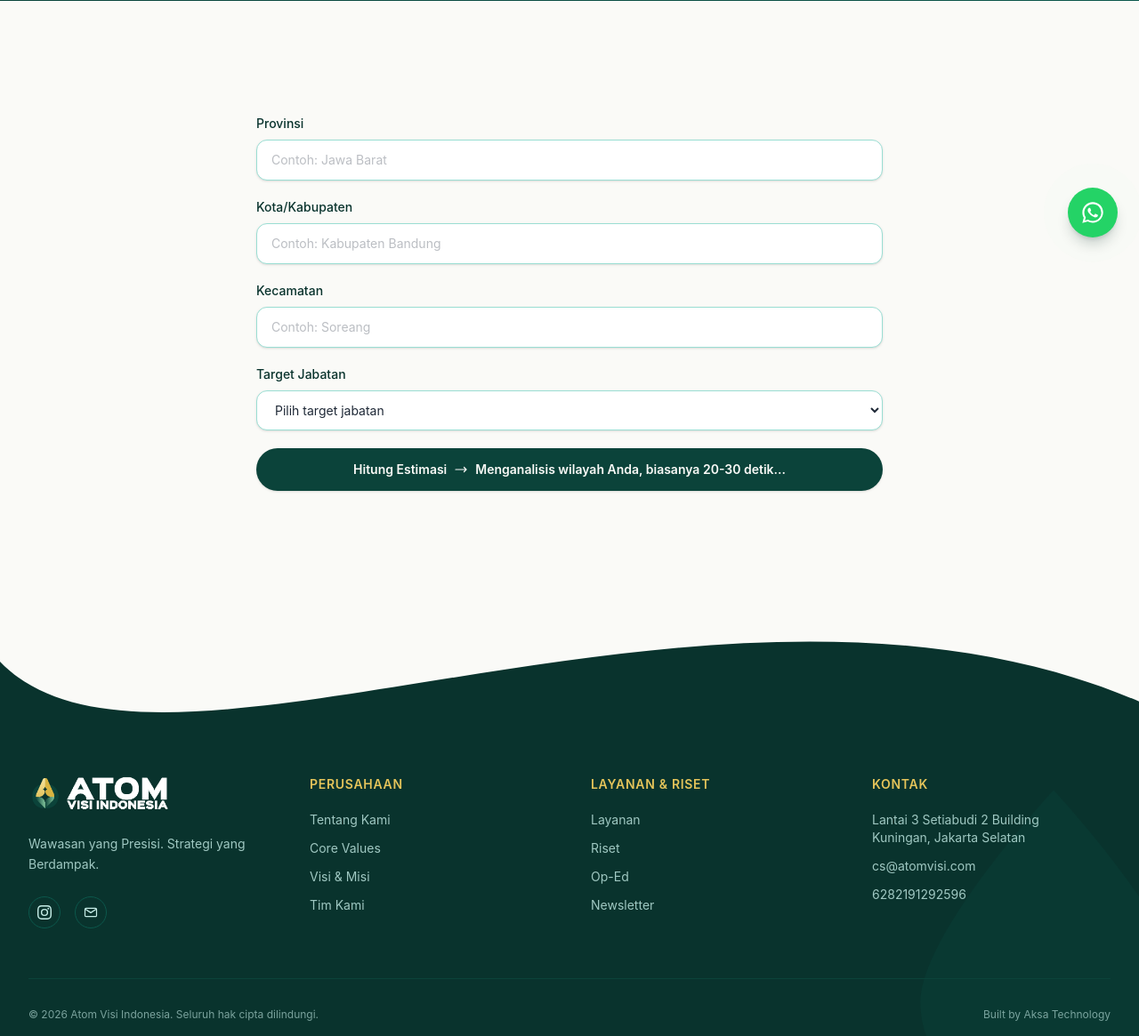
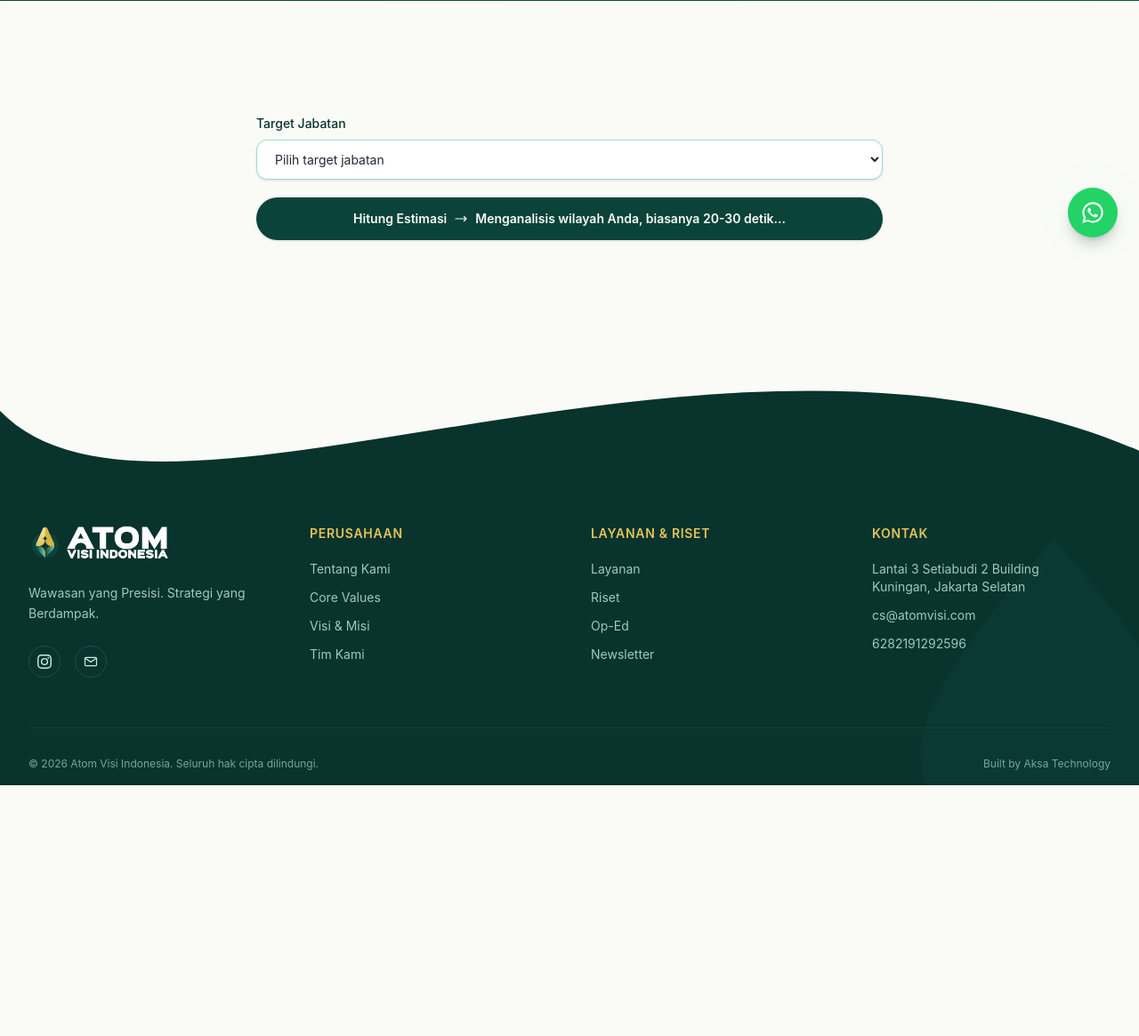
Before and after one commit to joko-slamet/atomvisi.com, a Laravel app: page /id/kalkulator-politik in a window 1280 px wide. Shown: the part 509-1674 px from the top of the page at 89% size. After the commit the page ends 1392 px from the top, so only its background shows below. Run offline with Laravel 12, Linux system fonts and the light colour scheme; data comes from the database, SQL or seed files in the repository; style sheets or scripts are compiled from the project's sources; parts of the project's set-up code (start-up, migrations or seed data) failed here and were passed over; some libraries are stand-ins or nearby versions.

Commit message:
refactor: remove kecamatan field from political calculator to support gubernatorial level analysis

```diff
--- a/app/Livewire/PoliticalCalculator.php
+++ b/app/Livewire/PoliticalCalculator.php
@@ -12,17 +12,14 @@
 
 class PoliticalCalculator extends Component
 {
+    #[Validate('required|in:gubernur,walikota,bupati,caleg')]
+    public string $target_jabatan = '';
+
     #[Validate('required|string|max:100')]
     public string $provinsi = '';
 
-    #[Validate('required|string|max:100')]
+    #[Validate('required_unless:target_jabatan,gubernur|string|max:100')]
     public string $kota = '';
-
-    #[Validate('required|string|max:100')]
-    public string $kecamatan = '';
-
-    #[Validate('required|in:gubernur,walikota,bupati,caleg')]
-    public string $target_jabatan = '';
 
     // Honeypot: hidden from real visitors via CSS, bots tend to fill every field.
     public string $website = '';
@@ -39,6 +36,13 @@
     public function mount(): void
     {
         $this->renderedAt = now()->timestamp;
+    }
+
+    public function updatedTargetJabatan(): void
+    {
+        if ($this->target_jabatan === 'gubernur') {
+            $this->kota = '';
+        }
     }
 
     public function submit(PoliticalCalculatorAnalyzer $analyzer): void
@@ -84,7 +88,6 @@
             $this->result = $analyzer->generate(
                 $this->provinsi,
                 $this->kota,
-                $this->kecamatan,
                 $this->target_jabatan,
                 $ip,
             );
@@ -97,7 +100,7 @@
 
     public function resetForm(): void
     {
-        $this->reset(['provinsi', 'kota', 'kecamatan', 'target_jabatan', 'website', 'submitted', 'result', 'errorMessage']);
+        $this->reset(['target_jabatan', 'provinsi', 'kota', 'website', 'submitted', 'result', 'errorMessage']);
         $this->mount();
     }
 
--- a/app/Models/PoliticalCalculatorSubmission.php
+++ b/app/Models/PoliticalCalculatorSubmission.php
@@ -9,7 +9,6 @@
     protected $fillable = [
         'provinsi',
         'kota',
-        'kecamatan',
         'target_jabatan',
         'jumlah_penduduk',
         'jumlah_pemilih_potensial',
@@ -41,4 +40,9 @@
             default => $this->target_jabatan,
         };
     }
+
+    public function getRegionLabelAttribute(): string
+    {
+        return $this->kota ? "{$this->kota}, {$this->provinsi}" : $this->provinsi;
+    }
 }
--- a/lang/en.json
+++ b/lang/en.json
@@ -37,7 +37,6 @@
     "Coba Sekarang": "Try Now",
     "Contoh: Jawa Barat": "Example: West Java",
     "Contoh: Kabupaten Bandung": "Example: Bandung Regency",
-    "Contoh: Soreang": "Example: Soreang",
     "Core Values": "Core Values",
     "Core Values ATOM": "Core Values ATOM",
     "Dapatkan estimasi jumlah pemilih, strategi pemenangan, dan roadmap 1 tahun untuk wilayah target Anda, didukung AI.": "Get an estimate of voter numbers, winning strategy, and a 1-year roadmap for your target region, powered by AI.",
@@ -89,7 +88,6 @@
     "Kami meyakini bahwa kekuatan analisis tidak berarti tanpa pemahaman lanskap, dan data tidak bernilai tanpa objektivitas. Begitu pula strategi tidak akan efektif tanpa integrasi menyeluruh antara teori, lapangan, dan dinamika kepentingan. Oleh karena itu, kami membangun pendekatan yang menyinergikan seluruh elemen tersebut ke dalam kerangka intelijen yang utuh, yang mampu menembus lapisan data, mengurai kompleksitas konteks, dan memberi arah yang jelas bagi pengambil keputusan.": "We believe that analytical strength means little without an understanding of the landscape, and that data holds no value without objectivity. Likewise, strategy cannot be effective without thorough integration of theory, fieldwork, and the dynamics of interest. That is why we build an approach that synergizes all these elements into a complete intelligence framework, one capable of cutting through layers of data, unpacking contextual complexity, and providing clear direction for decision-makers.",
     "Kata Mereka": "What They Say",
     "Kebijakan Publik": "Public Policy",
-    "Kecamatan": "District",
     "Keempatnya membentuk metode kerja yang disiplin, berlapis, dan terukur, sehingga setiap temuan, skenario, maupun rekomendasi yang kami hasilkan tidak hanya informatif, tetapi juga dapat ditindaklanjuti dan berpotensi memenangkan kompetisi strategi.": "Together, these four form a disciplined, layered, and measurable working method, so that every finding, scenario, and recommendation we produce is not just informative, but actionable and capable of winning the strategic competition.",
     "Kejujuran data dan disiplin metodologi yang tidak bias.": "Data integrity and unbiased methodological discipline.",
     "Kelompok Umur yang Mendominasi": "Dominant Age Group",
--- a/resources/views/livewire/political-calculator.blade.php
+++ b/resources/views/livewire/political-calculator.blade.php
@@ -4,7 +4,7 @@
             <div class="rounded-2xl border border-forest-200 bg-forest-50 p-6 text-center">
                 <svg class="mx-auto h-10 w-10 text-forest-600" fill="none" stroke="currentColor" viewBox="0 0 24 24"><path stroke-linecap="round" stroke-linejoin="round" stroke-width="1.5" d="M9 12.75L11.25 15 15 9.75M21 12a9 9 0 11-18 0 9 9 0 0118 0z" /></svg>
                 <h3 class="mt-3 font-serif text-xl font-semibold text-forest-800">{{ __('Estimasi Selesai Dibuat') }}</h3>
-                <p class="mt-1 text-sm text-charcoal/70">{{ $result->kecamatan }}, {{ $result->kota }}, {{ $result->provinsi }} &middot; {{ $result->target_jabatan_label }}</p>
+                <p class="mt-1 text-sm text-charcoal/70">{{ $result->region_label }} &middot; {{ $result->target_jabatan_label }}</p>
             </div>
 
             <div class="grid grid-cols-1 gap-4 sm:grid-cols-3">
@@ -99,29 +99,8 @@
                    class="absolute -left-[9999px] h-0 w-0 opacity-0" aria-hidden="true">
 
             <div>
-                <label for="provinsi" class="block text-sm font-medium text-forest-800">{{ __('Provinsi') }}</label>
-                <input type="text" id="provinsi" wire:model="provinsi" placeholder="{{ __('Contoh: Jawa Barat') }}"
-                       class="mt-2 w-full rounded-xl border bg-white px-4 py-3 text-sm text-charcoal shadow-sm transition-colors placeholder:text-charcoal/30 focus:outline-none focus:ring-2 {{ $errors->has('provinsi') ? 'border-red-300 focus:border-red-500 focus:ring-red-500/20' : 'border-forest-200 focus:border-forest-500 focus:ring-forest-500/20' }}">
-                @error('provinsi') <span class="mt-1.5 block text-xs text-red-600">{{ $message }}</span> @enderror
-            </div>
-
-            <div>
-                <label for="kota" class="block text-sm font-medium text-forest-800">{{ __('Kota/Kabupaten') }}</label>
-                <input type="text" id="kota" wire:model="kota" placeholder="{{ __('Contoh: Kabupaten Bandung') }}"
-                       class="mt-2 w-full rounded-xl border bg-white px-4 py-3 text-sm text-charcoal shadow-sm transition-colors placeholder:text-charcoal/30 focus:outline-none focus:ring-2 {{ $errors->has('kota') ? 'border-red-300 focus:border-red-500 focus:ring-red-500/20' : 'border-forest-200 focus:border-forest-500 focus:ring-forest-500/20' }}">
-                @error('kota') <span class="mt-1.5 block text-xs text-red-600">{{ $message }}</span> @enderror
-            </div>
-
-            <div>
-                <label for="kecamatan" class="block text-sm font-medium text-forest-800">{{ __('Kecamatan') }}</label>
-                <input type="text" id="kecamatan" wire:model="kecamatan" placeholder="{{ __('Contoh: Soreang') }}"
-                       class="mt-2 w-full rounded-xl border bg-white px-4 py-3 text-sm text-charcoal shadow-sm transition-colors placeholder:text-charcoal/30 focus:outline-none focus:ring-2 {{ $errors->has('kecamatan') ? 'border-red-300 focus:border-red-500 focus:ring-red-500/20' : 'border-forest-200 focus:border-forest-500 focus:ring-forest-500/20' }}">
-                @error('kecamatan') <span class="mt-1.5 block text-xs text-red-600">{{ $message }}</span> @enderror
-            </div>
-
-            <div>
                 <label for="target_jabatan" class="block text-sm font-medium text-forest-800">{{ __('Target Jabatan') }}</label>
-                <select id="target_jabatan" wire:model="target_jabatan"
+                <select id="target_jabatan" wire:model.live="target_jabatan"
                         class="mt-2 w-full rounded-xl border bg-white px-4 py-3 text-sm text-charcoal shadow-sm transition-colors focus:outline-none focus:ring-2 {{ $errors->has('target_jabatan') ? 'border-red-300 focus:border-red-500 focus:ring-red-500/20' : 'border-forest-200 focus:border-forest-500 focus:ring-forest-500/20' }}">
                     <option value="">{{ __('Pilih target jabatan') }}</option>
                     <option value="gubernur">{{ __('Gubernur') }}</option>
@@ -131,6 +110,24 @@
                 </select>
                 @error('target_jabatan') <span class="mt-1.5 block text-xs text-red-600">{{ $message }}</span> @enderror
             </div>
+
+            @if ($target_jabatan)
+                <div wire:transition>
+                    <label for="provinsi" class="block text-sm font-medium text-forest-800">{{ __('Provinsi') }}</label>
+                    <input type="text" id="provinsi" wire:model="provinsi" placeholder="{{ __('Contoh: Jawa Barat') }}"
+                           class="mt-2 w-full rounded-xl border bg-white px-4 py-3 text-sm text-charcoal shadow-sm transition-colors placeholder:text-charcoal/30 focus:outline-none focus:ring-2 {{ $errors->has('provinsi') ? 'border-red-300 focus:border-red-500 focus:ring-red-500/20' : 'border-forest-200 focus:border-forest-500 focus:ring-forest-500/20' }}">
+                    @error('provinsi') <span class="mt-1.5 block text-xs text-red-600">{{ $message }}</span> @enderror
+                </div>
+
+                @if ($target_jabatan !== 'gubernur')
+                    <div wire:transition>
+                        <label for="kota" class="block text-sm font-medium text-forest-800">{{ __('Kota/Kabupaten') }}</label>
+                        <input type="text" id="kota" wire:model="kota" placeholder="{{ __('Contoh: Kabupaten Bandung') }}"
+                               class="mt-2 w-full rounded-xl border bg-white px-4 py-3 text-sm text-charcoal shadow-sm transition-colors placeholder:text-charcoal/30 focus:outline-none focus:ring-2 {{ $errors->has('kota') ? 'border-red-300 focus:border-red-500 focus:ring-red-500/20' : 'border-forest-200 focus:border-forest-500 focus:ring-forest-500/20' }}">
+                        @error('kota') <span class="mt-1.5 block text-xs text-red-600">{{ $message }}</span> @enderror
+                    </div>
+                @endif
+            @endif
 
             <button type="submit"
                     wire:loading.attr="disabled" wire:target="submit"
```
Also changed, not shown: app/Filament/Resources/PoliticalCalculatorSubmissionResource.php (+5 -8 lines), app/Services/OpenRouterService.php (+9 -5 lines), app/Services/PoliticalCalculatorAnalyzer.php (+3 -4 lines), database/migrations/2026_08_16_062333_update_political_calculator_submissions_drop_kecamatan.php (added).
